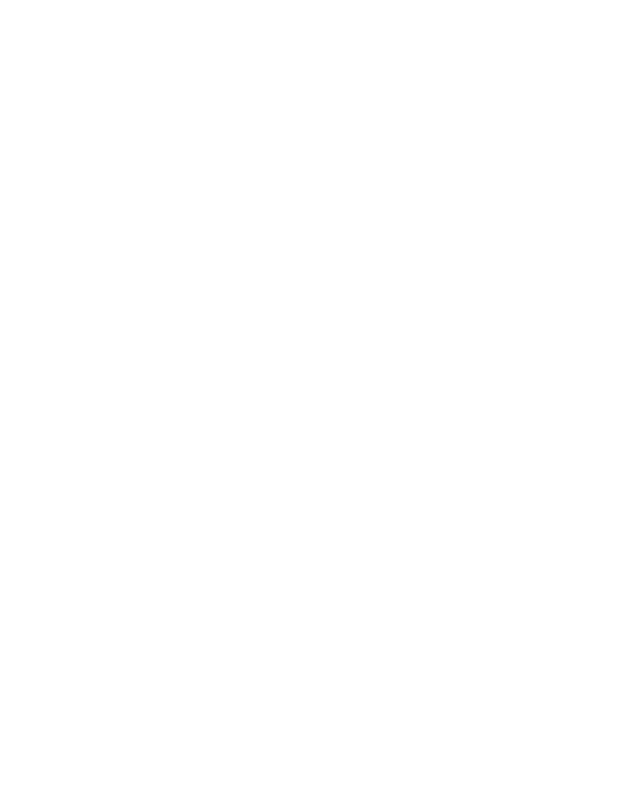
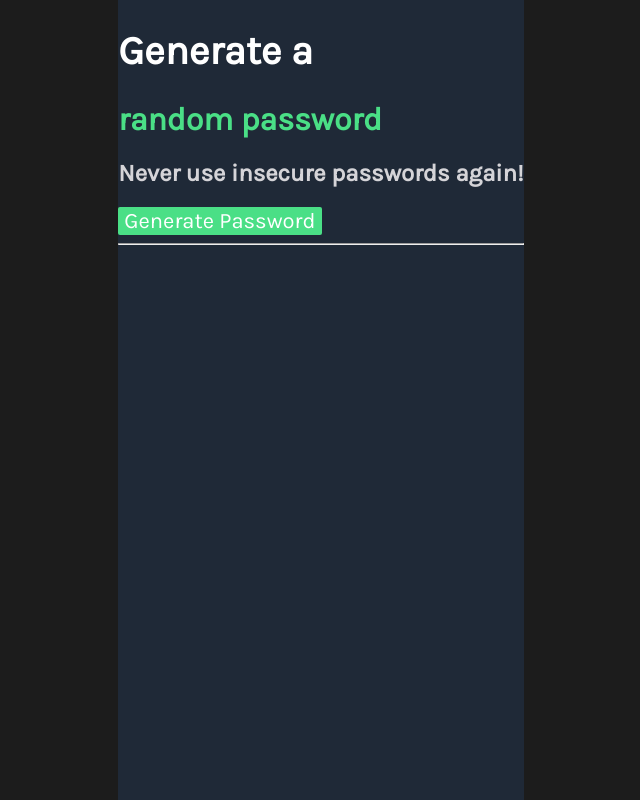
Before and after one commit to jessegoodrum/passwordGenerator, a plain HTML site: page index.html in a window 1280 px wide. Shown: the whole page, without its empty margins (319-959 px from the left). Drawn offline with Linux system fonts and the light colour scheme.

Commit message:
functional and styled

```diff
--- a/index.css
+++ b/index.css
@@ -1,6 +1,36 @@
+body {
+    display: flex;
+    justify-content: center;
+    margin: 0;
+    background-color: #1C1C1C;
+    font-family: 'Karla';
+}
+
+h2{
+    color: D5D4D8;
+    font-weight: bold;
+}
+
+#generate{
+    font-size: 40px;
+    font-weight: bolder;
+    color: white;
+}
+
+#random{
+    color: #4ADF86;
+}
+
+#main{
+    background:#1f2937;
+}
+
+#generate-pw{
+    background-color: #4ADF86;
+    border: none;
+    border-radius: 2px;
+    color:white;
+    font-family: 'Karla';font-size: 22px;
 
 
-
-body {
-    margin: 0;
 }
--- a/index.html
+++ b/index.html
@@ -1,9 +1,20 @@
 <html>
     <head>
         <link rel="stylesheet" href="index.css">
+        <link href='https://fonts.googleapis.com/css?family=Karla' rel='stylesheet'>
     </head>
     <body>
-        <h1></h1>
+    <div id="main">
+        <h1 id="generate">Generate a</h1>
+        <h1 id="random">random password</h1>
+        <h2 class="heading">Never use insecure passwords again!</h2>
+        <button id="generate-pw" onclick="generatePassword()">Generate Password</button>
+        <hr/>
+        <p id="first-pw"></p>
+        <p id="second-pw"></p>
+
         <script src="index.js"></script>
+    </div>
+
     </body>
 </html>
--- a/index.js
+++ b/index.js
@@ -1,2 +1,20 @@
 const characters = ["A","B","C","D","E","F","G","H","I","J","K","L","M","N","O","P","Q","R","S","T","U","V","W","X","Y","Z","a","b","c","d","e","f","g","h","i","j","k","l","m","n","o","p","q","r","s","t","u","v","w","x","y","z", "0", "1", "2", "3", "4", "5", "6", "7", "8", "9","~","`","!","@","#","$","%","^","&","*","(",")","_","-","+","=","{","[","}","]",",","|",":",";","<",">",".","?",
 "/"];
+let pwOne = document.getElementById('first-pw')
+let pwTwo = document.getElementById('second-pw')
+
+
+function randomNumber(){
+    return Math.floor(Math.random()*characters.length)
+}
+
+function generatePassword(){
+    let passwordOne = ""
+    let passwordTwo = ""
+    for(let i = 0; i < 16; i++){
+        passwordOne += characters[randomNumber()]
+        passwordTwo += characters[randomNumber()]
+    }
+    pwOne.innerText = passwordOne;
+    pwTwo.innerText = passwordTwo;
+}
```
